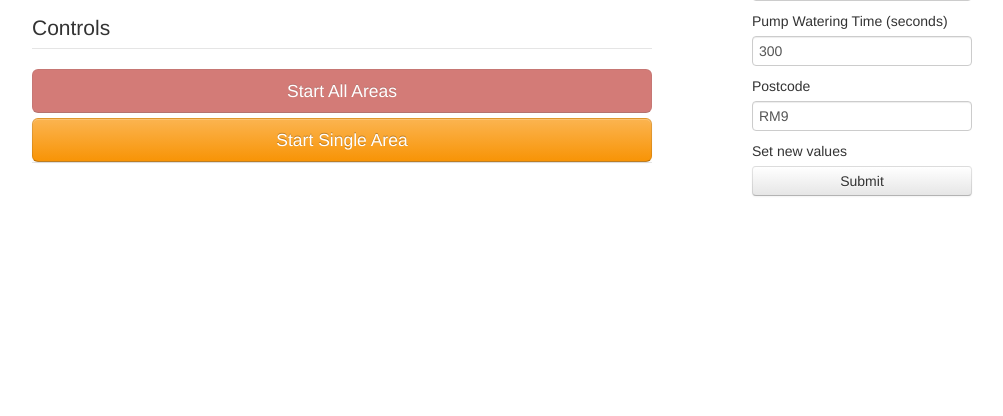
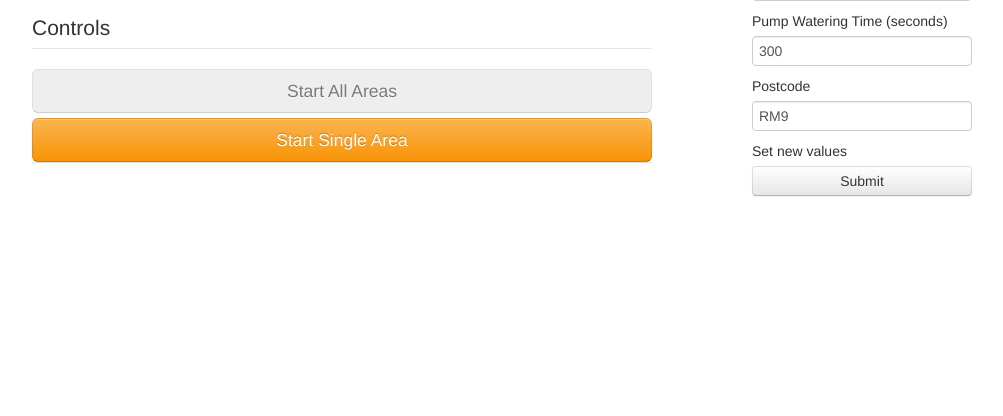
Before and after one commit to sangallimarco/arduino_raspberry_garden_ui, a Flask app: page /status in a window 1280 px wide. Shown: the part 307-723 px from the top of the page, without its empty margins (138-1141 px from the left). Run offline with Flask 2, Linux system fonts and the light colour scheme; a database or web service that is not in the repository returns one stand-in record (values such as "Sample title"); some libraries are stand-ins or nearby versions.

Commit message:
changed all areas button

```diff
--- a/templates/status.html
+++ b/templates/status.html
@@ -14,7 +14,12 @@
 				<div id="wind" class="span4"></div>
 			</div>
 			<legend>Controls</legend>
-			<button onclick="document.location.href='/remote/all'" class="btn btn-danger btn-large btn-block" {% if not switch or params['rain']: %}disabled{% endif %}>Start All Areas</button>
+			{% if not switch or params['rain']: %}
+				<button onclick="" class="btn btn-large btn-block" disabled>Start All Areas</button>
+			{% else: %}
+				<button onclick="document.location.href='/remote/all'" class="btn btn-danger btn-large btn-block">Start All Areas</button>
+			{% endif %}
+
 			<button onclick="document.location.href='/remote/single'" class="btn btn-warning btn-large btn-block" {% if not switch: %}disabled_{% endif %}>Start Single Area</button>
 		</div>
 
```
